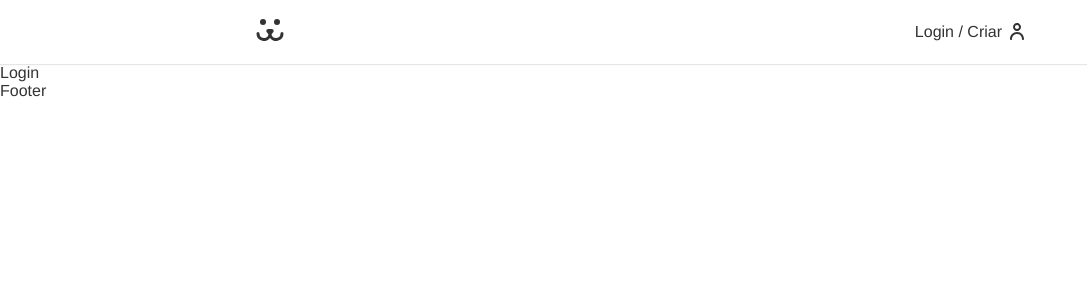
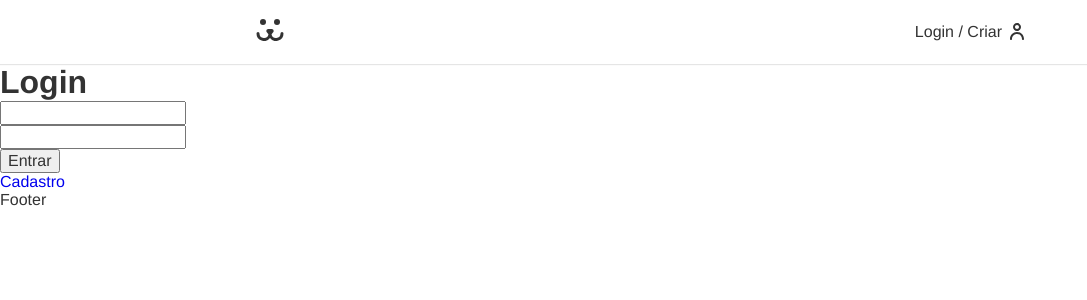
Before and after one commit to arielribeiror/dogs, a React (Vite) app: page /login in a window 1280 px wide. Shown: the top 300 px of the page, without its empty margins (0-1087 px from the left). Built offline with nearby package versions, Linux system fonts and the light colour scheme.

Commit message:
login routes

```diff
--- a/src/App.tsx
+++ b/src/App.tsx
@@ -13,7 +13,7 @@
         <Header />
         <Routes>
           <Route path="/" element={<Home />} />
-          <Route path="/login" element={<Login />} />
+          <Route path="/login/*" element={<Login />} />
         </Routes>
         <Footer />
       </BrowserRouter>
--- a/src/Components/Login/Login.tsx
+++ b/src/Components/Login/Login.tsx
@@ -1,7 +1,21 @@
 import React from "react";
+import { Route, Routes } from "react-router-dom";
+import LoginForm from "./LoginForm";
+import LoginCreate from "./LoginCreate";
+import LoginPasswordLost from "./LoginPasswordLost";
+import LoginPasswordReset from "./LoginPasswordReset";
 
 const Login = () => {
-  return <div>Login</div>;
+  return (
+    <div>
+      <Routes>
+        <Route path="/" element={<LoginForm />} />
+        <Route path="criar" element={<LoginCreate />} />
+        <Route path="perdeu-senha" element={<LoginPasswordLost />} />
+        <Route path="resetar-senha" element={<LoginPasswordReset />} />
+      </Routes>
+    </div>
+  );
 };
 
 export default Login;
--- /dev/null
+++ b/src/Components/Login/LoginCreate.tsx
@@ -0,0 +1,11 @@
+import React from 'react'
+
+const LoginCreate = () => {
+  return (
+    <div>
+      LoginCreate
+    </div>
+  )
+}
+
+export default LoginCreate
--- /dev/null
+++ b/src/Components/Login/LoginForm.tsx
@@ -0,0 +1,47 @@
+import React, { FormEvent } from "react";
+import { Link } from "react-router-dom";
+
+const LoginForm = () => {
+  const [username, setUsername] = React.useState("");
+  const [password, setPassword] = React.useState("");
+
+  function handleSubmit(event: FormEvent<HTMLFormElement>) {
+    event.preventDefault();
+    fetch("https://dogsapi.origamid.dev/json/jwt-auth/v1/token", {
+      method: "POST",
+      headers: {
+        "Content-Type": "application/json",
+      },
+      body: JSON.stringify({ username, password }),
+    })
+      .then((response) => {
+        console.log(response);
+        return response.json();
+      })
+      .then((json) => {
+        console.log(json);
+      });
+  }
+
+  return (
+    <div>
+      <h1>Login</h1>
+      <form onSubmit={handleSubmit}>
+        <input
+          type="text"
+          value={username}
+          onChange={({ target }) => setUsername(target.value)}
+        />
+        <input
+          type="password"
+          value={password}
+          onChange={({ target }) => setPassword(target.value)}
+        />
+        <button>Entrar</button>
+      </form>
+      <Link to="/login/criar">Cadastro</Link>
+    </div>
+  );
+};
+
+export default LoginForm;
--- /dev/null
+++ b/src/Components/Login/LoginPasswordLost.tsx
@@ -0,0 +1,7 @@
+import React from "react";
+
+const LoginPasswordLost = () => {
+  return <div>LoginPasswordLost</div>;
+};
+
+export default LoginPasswordLost;
--- /dev/null
+++ b/src/Components/Login/LoginPasswordReset.tsx
@@ -0,0 +1,7 @@
+import React from "react";
+
+const LoginPasswordReset = () => {
+  return <div>LoginPasswordReset</div>;
+};
+
+export default LoginPasswordReset;
```
